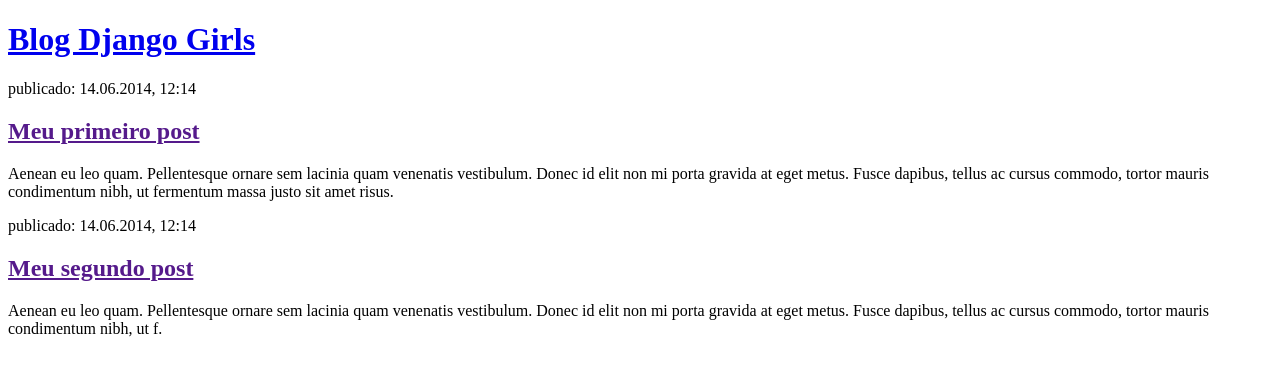
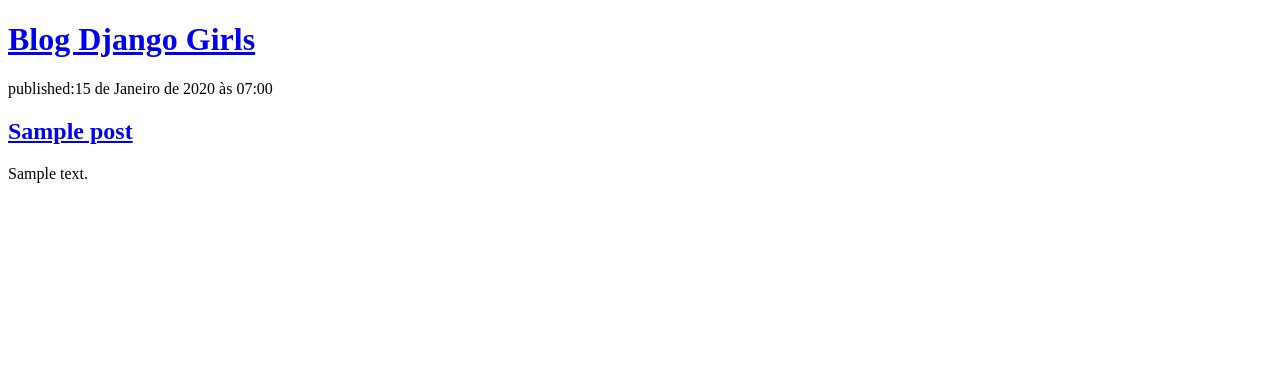
Before and after one commit to VitorPandini/BlogDjango, a Django app: page / in a window 1280 px wide. Shown: the top 376 px of the page. Run offline with Django 4.2, Linux system fonts and the light colour scheme; tables that the repository leaves empty hold one stand-in row (values such as "Sample post").

Commit message:
Modified templates to display posts from database.

```diff
--- a/core/templates/core/post_list.html
+++ b/core/templates/core/post_list.html
@@ -1,3 +1,4 @@
+
 <!DOCTYPE html>
 <html lang="pt-br">
 <head>
@@ -10,17 +11,14 @@
     <div>
         <h1><a href="/">Blog Django Girls</a></h1>
     </div>
+    {% for post in posts %}
+    <div>
+       <p>published:{{post.published_date}}</p>
+       <h2><a href="#">{{post.title}}</a></h2>
+        <p>{{ post.text}}</p>
+    </div>
+    {% endfor %}
 
-    <div>
-        <p>publicado: 14.06.2014, 12:14</p>
-        <h2><a href="">Meu primeiro post</a></h2>
-        <p>Aenean eu leo quam. Pellentesque ornare sem lacinia quam venenatis vestibulum. Donec id elit non mi porta gravida at eget metus. Fusce dapibus, tellus ac cursus commodo, tortor mauris condimentum nibh, ut fermentum massa justo sit amet risus.</p>
-    </div>
 
-    <div>
-        <p>publicado: 14.06.2014, 12:14</p>
-        <h2><a href="">Meu segundo post</a></h2>
-        <p>Aenean eu leo quam. Pellentesque ornare sem lacinia quam venenatis vestibulum. Donec id elit non mi porta gravida at eget metus. Fusce dapibus, tellus ac cursus commodo, tortor mauris condimentum nibh, ut f.</p>
-    </div>
 </body>
 </html>
--- a/core/views.py
+++ b/core/views.py
@@ -1,6 +1,9 @@
 from django.shortcuts import render,HttpResponse
+from .models import Post
+from django.utils import timezone
 
 # Create your views here.
 
 def post_list(request):
-    return render(request,'core/post_list.html', {})
+    posts=Post.objects.filter(published_date__lte=timezone.now()).order_by('published_date')
+    return render(request,'core/post_list.html', {'posts':posts})
```
